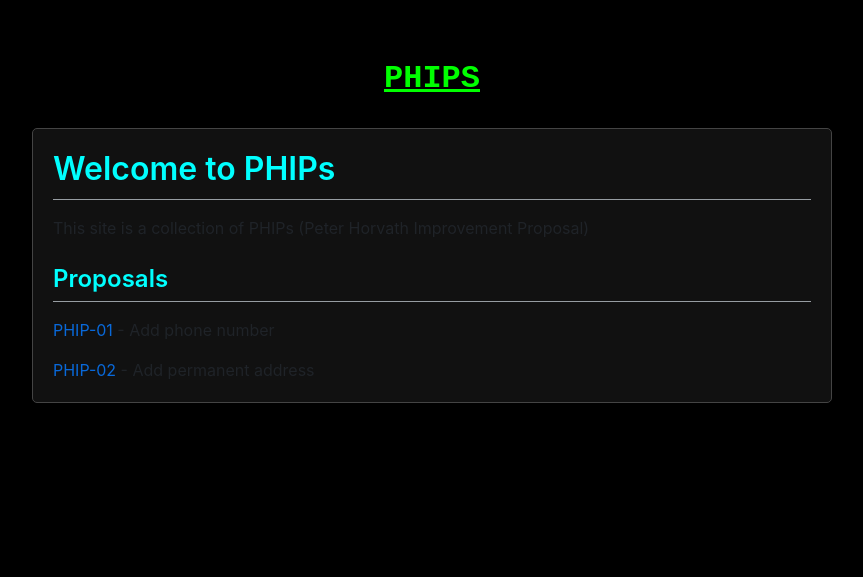
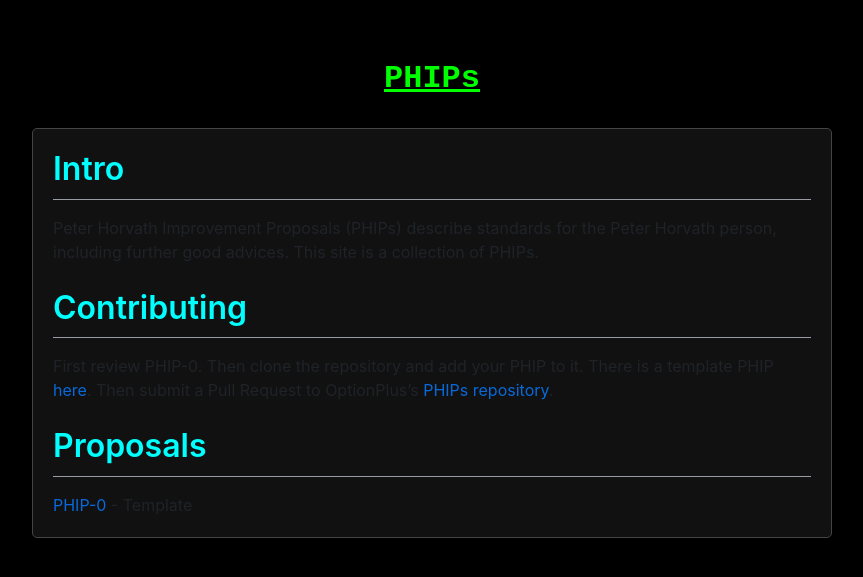
Before and after one commit to OptionPlus/PHIPs, a Jekyll site: the page built from index.md, in a window 1280 px wide. Shown: the top 577 px of the page, without its empty margins (208-1071 px from the left). Built offline with Jekyll 4.4.1, drawn with Linux system fonts in a browser that asks for light colours; nearby versions of some CDN libraries; our own code applies the rules of GitHub Pages for plain Markdown files.

Commit message:
initial setup

```diff
--- a/_config.yml
+++ b/_config.yml
@@ -1,4 +1,4 @@
-title: "PHIPS"
+title: "PHIPs"
 description: "The Peter Horvath Improvement Proposal repository, similar to BIPs or EIPs"
 theme: jekyll-theme-minimal
 markdown: kramdown
--- a/_layouts/default.html
+++ b/_layouts/default.html
@@ -46,7 +46,9 @@
 </head>
 <body>
     <header>
-        <h1 style="color: #0ff;"> <a href="{{ site.baseurl | prepend: site.url }}">{{ site.title }}</a></h1</h1>
+        <h1 style="color: #0ff;">
+            <a href="{{ site.baseurl | prepend: site.url }}">{{ site.title }}</a>
+        </h1>
     </header>
     <main class="markdown-body">
         {{ content }}
--- a/index.md
+++ b/index.md
@@ -1,9 +1,11 @@
-# Welcome to PHIPs
+# Intro
 
-This site is a collection of PHIPs (Peter Horvath Improvement Proposal)
+Peter Horvath Improvement Proposals (PHIPs) describe standards for the Peter Horvath person, including further good advices. This site is a collection of PHIPs.
 
-## Proposals
+# Contributing
 
-[PHIP-01](content/phip-1.md) - Add phone number
+First review PHIP-0. Then clone the repository and add your PHIP to it. There is a template PHIP [here](content/phip-0.md). Then submit a Pull Request to OptionPlus's [PHIPs repository](https://github.com/OptionPlus/PHIPs).
 
-[PHIP-02](content/phip-2.md) - Add permanent address
+# Proposals
+
+[PHIP-0](content/phip-0.md) - Template
```
Also changed, not shown: content/phip-1.md (deleted, +0 -43 lines).
